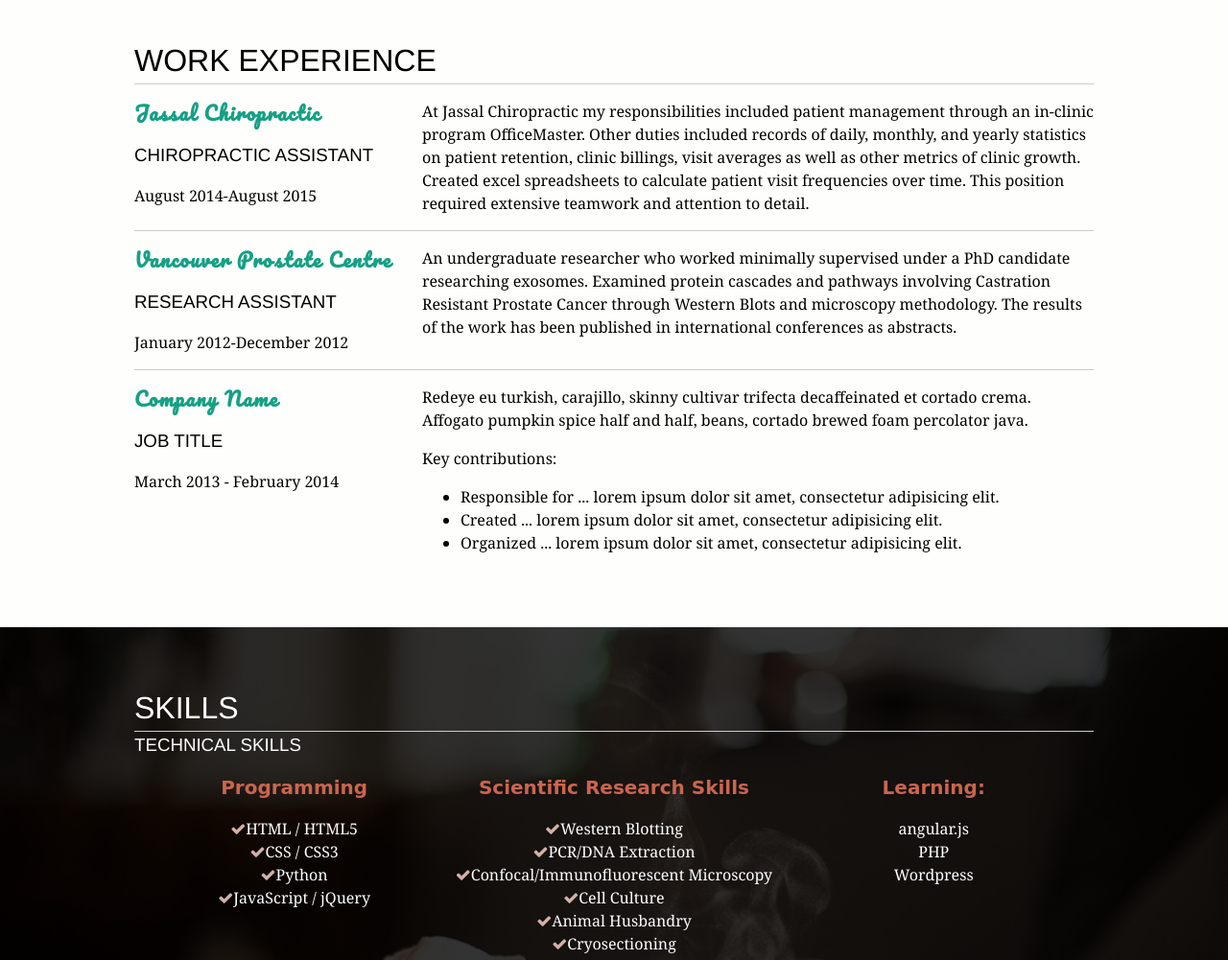
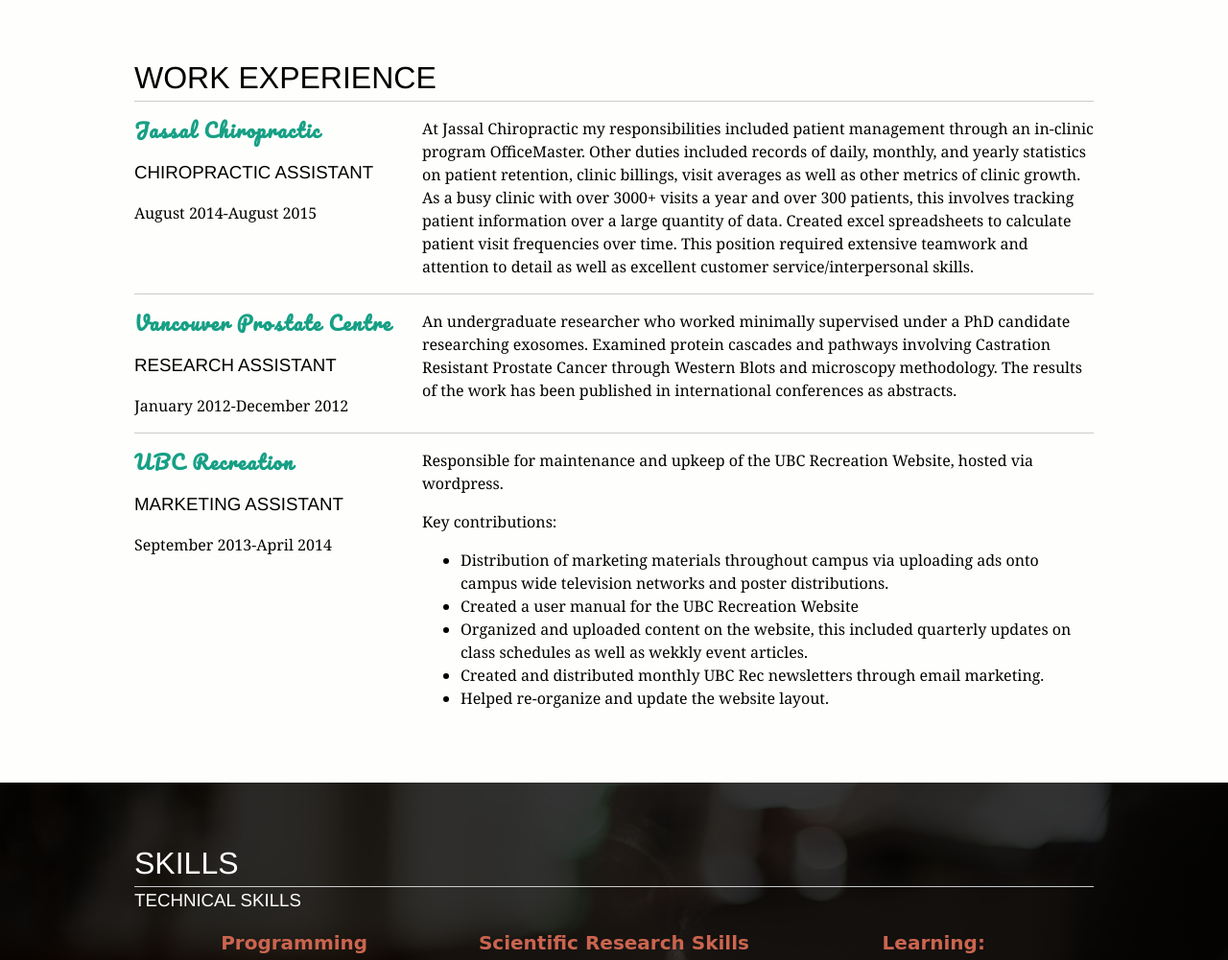
Before and after one commit to christineliu0318/christineliu0318.github.io, a plain HTML site: page index.html in a window 1280 px wide. Shown: the part 867-1868 px from the top of the page at 96% size. Drawn offline with Linux system fonts and the light colour scheme; a web font is replaced by a local one.

Commit message:
Updated information in personal resume

```diff
--- a/index.html
+++ b/index.html
@@ -31,7 +31,7 @@
 				<img src="profile-pic.jpg" alt="Your Name">
 				<div class="summary">
 					<h2>Hello!</h2>
-					<p>Welcome to my online resume! Feel free to browse through my credentials. I am a student starting her computer science studies at UBC in September 2015. Currently I possess a foundational knowledge of HTML, CSS, python, and Javascript. I always look to learn new skills and develop myself as a programmer.Currently I am self-studying to make apps. </p>
+					<p>Welcome to my online resume! Feel free to browse through my credentials. I am a student starting her computer science studies at UBC in September 2015 with a vision towards working in e-commerce. Currently I possess a foundational knowledge of HTML, CSS, python, and Javascript. I always look to learn new skills and develop myself as a programmer.My current programming goals are to 1) Make an app 2)Learn PHP and mySQL. </p>
 					<p>Any internships or volunteer positions are also welcome! My contact information is at the bottom</p>
 				</div>
 			</div>
@@ -51,7 +51,7 @@
 						<p class="date">August 2014-August 2015</p>
 					</div>
 					<div class="description">
-						<p>At Jassal Chiropractic my responsibilities included patient management through an in-clinic program OfficeMaster. Other duties included records of daily, monthly, and yearly statistics on patient retention, clinic billings, visit averages as well as other metrics of clinic growth. Created excel spreadsheets to calculate patient visit frequencies over time. This position required extensive teamwork and attention to detail.</p>
+						<p>At Jassal Chiropractic my responsibilities included patient management through an in-clinic program OfficeMaster. Other duties included records of daily, monthly, and yearly statistics on patient retention, clinic billings, visit averages as well as other metrics of clinic growth. As a busy clinic with over 3000+ visits a year and over 300 patients, this involves tracking patient information over a large quantity of data. Created excel spreadsheets to calculate patient visit frequencies over time. This position required extensive teamwork and attention to detail as well as excellent customer service/interpersonal skills.</p>
 					</div>
 				</div><!-- close .item -->
 
@@ -68,18 +68,20 @@
 
 				<div class="item clearfix">
 					<div class="details">
-						<h4 class="company">Company Name</h4>
-						<h3>Job Title</h3>
-						<p class="date">March 2013 - February 2014</p>
+						<h4 class="company">UBC Recreation </h4>
+						<h3>Marketing Assistant</h3>
+						<p class="date">September 2013-April 2014</p>
 					</div>
 					<div class="description">
-						<p>Redeye eu turkish, carajillo, skinny cultivar trifecta decaffeinated et cortado crema. Affogato pumpkin spice half and half, beans, cortado brewed foam percolator java.</p>
+						<p> Responsible for maintenance and upkeep of the UBC Recreation Website, hosted via wordpress. </p>
 
 						<p>Key contributions:</p>
 						<ul>
-							<li>Responsible for ... lorem ipsum dolor sit amet, consectetur adipisicing elit.</li>
-							<li>Created ... lorem ipsum dolor sit amet, consectetur adipisicing elit.</li>
-							<li>Organized ... lorem ipsum dolor sit amet, consectetur adipisicing elit.</li>
+							<li>Distribution of marketing materials throughout campus via uploading ads onto campus wide television networks and poster distributions.</li>
+							<li>Created a user manual for the UBC Recreation Website</li>
+							<li>Organized and uploaded content on the website, this included quarterly updates on class schedules as well as wekkly event articles.</li>
+							<li>Created and distributed monthly UBC Rec newsletters through email marketing.</li>
+							<li>Helped re-organize and update the website layout.</li>
 						</ul>
 					</div>
 				</div><!-- close .item -->
@@ -121,7 +123,7 @@
 						<ul>
 							<li>angular.js</li>
 							<li>PHP</li>
-							<li>Wordpress</li>
+							<li>advanced Wordpress</li>
 						</ul>
 					</div>
 				</div><!-- close .skills-list -->
```
